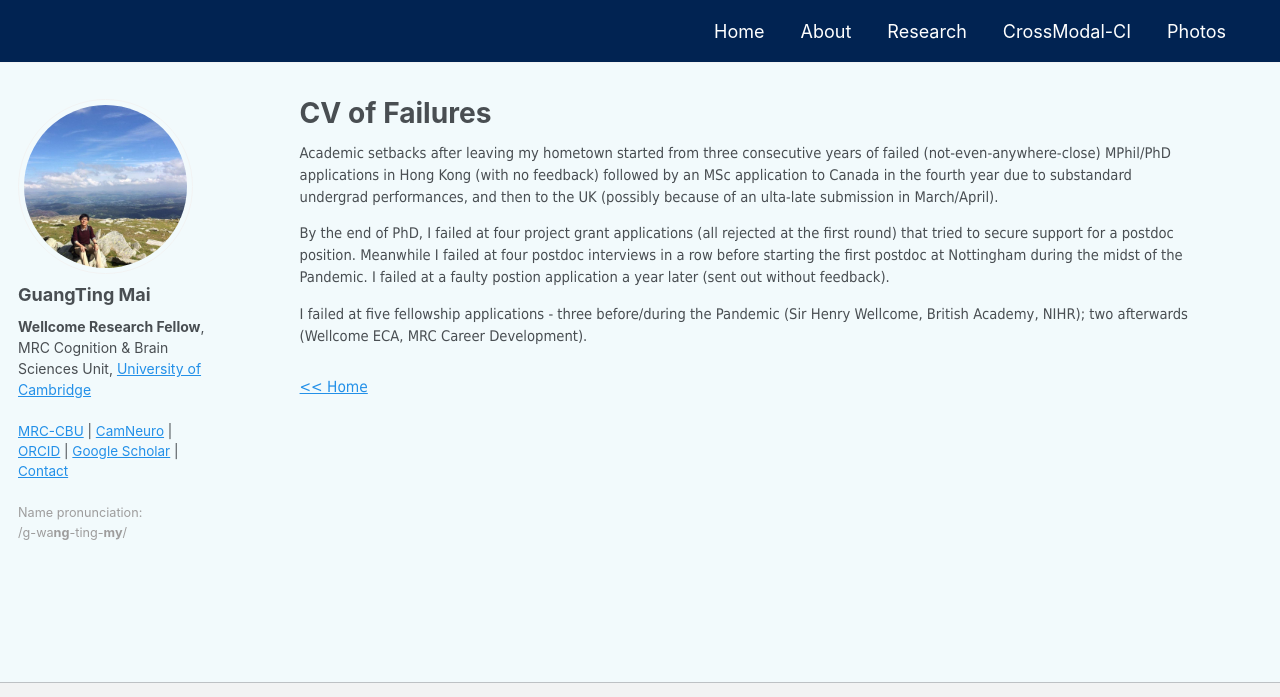
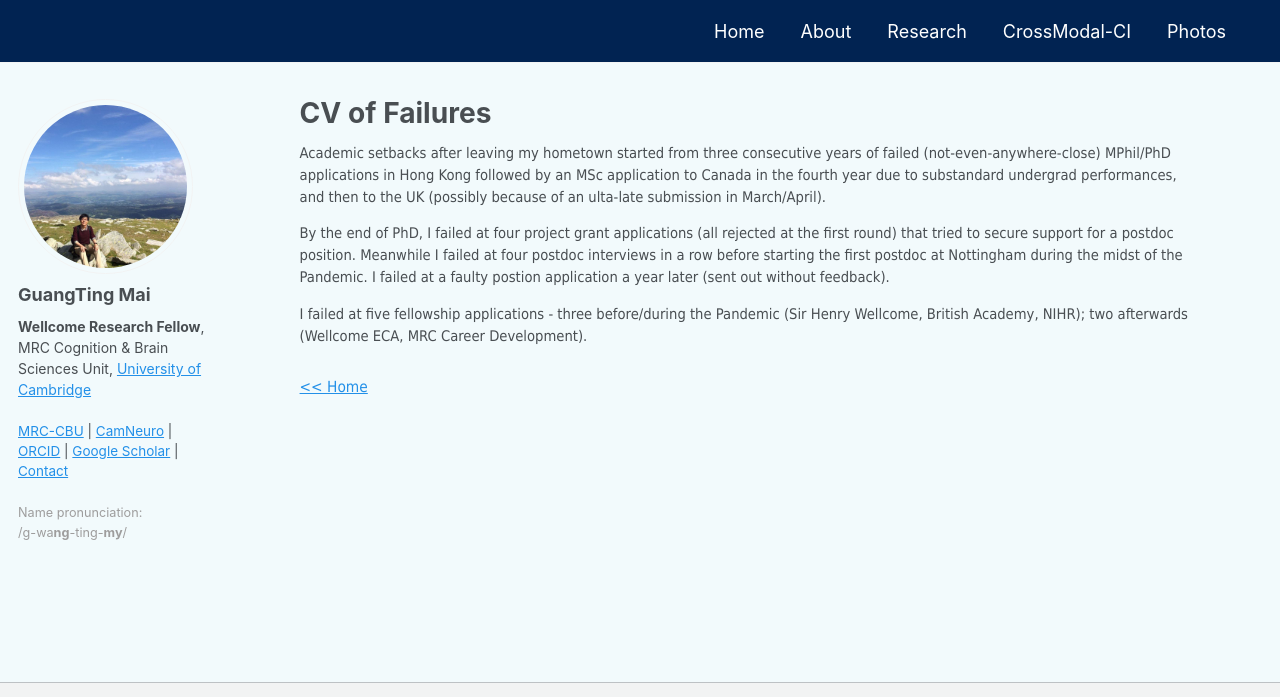
Before and after one commit to guangtingmai/guangtingmai.github.io, a Jekyll site: the page built from _pages/cv-failures.html, in a window 1280 px wide, cut to the strip 0-697 px from the top of the page. Built offline with Jekyll 4.4.1, drawn with Linux system fonts in a browser that asks for light colours.

Commit message:
Update cv-failures.html

```diff
--- a/_pages/cv-failures.html
+++ b/_pages/cv-failures.html
@@ -5,8 +5,8 @@
 author_profile: true
 ---
 <p span style="font-size:11pt;font-family: Tahoma;line-height:1.5;display:block;margin-bottom:0.2vh">Academic setbacks after leaving my hometown started from
-  three consecutive years of failed (not-even-anywhere-close) MPhil/PhD applications in Hong Kong (with no feedback) followed by an MSc application to Canada
-  in the fourth year due to substandard undergrad performances, and then to the UK (possibly because of an ulta-late submission in March/April).</span></p>
+  three consecutive years of failed (not-even-anywhere-close) MPhil/PhD applications in Hong Kong followed by an MSc application to Canada in the fourth year
+  due to substandard undergrad performances, and then to the UK (possibly because of an ulta-late submission in March/April).</span></p>
 <p span style="font-size:11pt;font-family: Tahoma;line-height:1.5;display:block;margin-bottom:0.2vh">By the end of PhD, I failed at four project grant applications
   (all rejected at the first round) that tried to secure support for a postdoc position. Meanwhile I failed at four postdoc interviews in a row before starting the
   first postdoc at Nottingham during the midst of the Pandemic. I failed at a faulty postion application a year later (sent out without feedback).</p>
```
